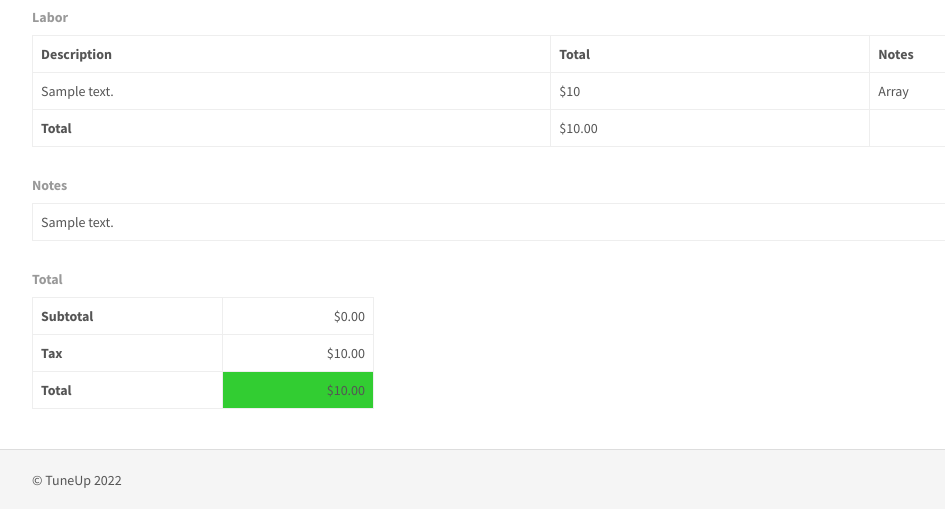
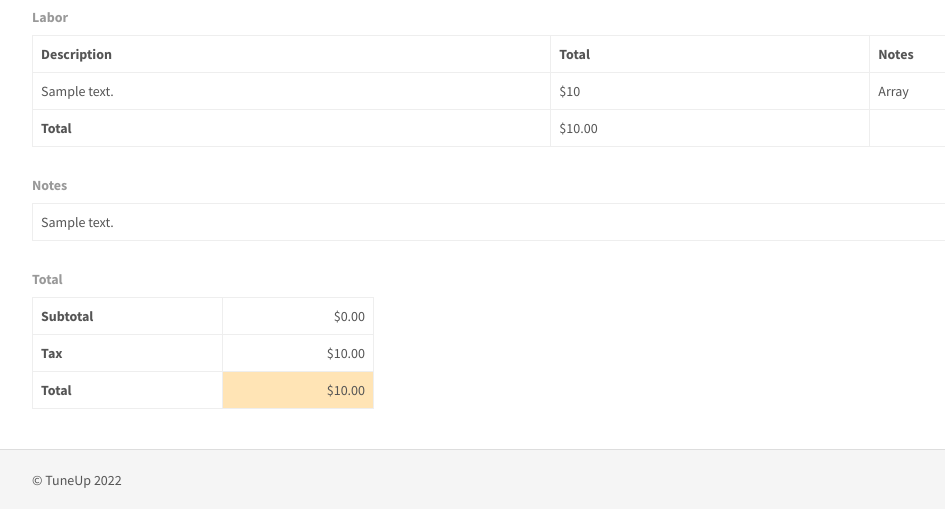
Before and after one commit to micahsoftdotexe/OpenMechanic, a Yii app: template views/order/_order_template.php in a window 1280 px wide. Shown: the part 612-1121 px from the top of the page, without its empty margins (38-983 px from the left). Run offline with PHP 8.4 and a stand-in for Yii, Linux system fonts and the light colour scheme; the template is opened without the code that fills it: most values are stand-ins (such as "Sample title", 1, 10 or a date in 2020); data that the repository does not hold is empty; some libraries are stand-ins or nearby versions.

Commit message:
changed color of total line to make it easier to read

```diff
--- a/views/order/_order_template.php
+++ b/views/order/_order_template.php
@@ -122,7 +122,7 @@ use \app\models\QuantityType;
     </tr>
     <tr>
       <th scope="col">Total</th>
-      <td class="text-right" style="background:limegreen"><?= '$'.number_format(round($order->total, 2), 2) ?></td>
+      <td class="text-right" style="background:moccasin"><?= '$'.number_format(round($order->total, 2), 2) ?></td>
     </tr>
   </table>
 </div>
```
